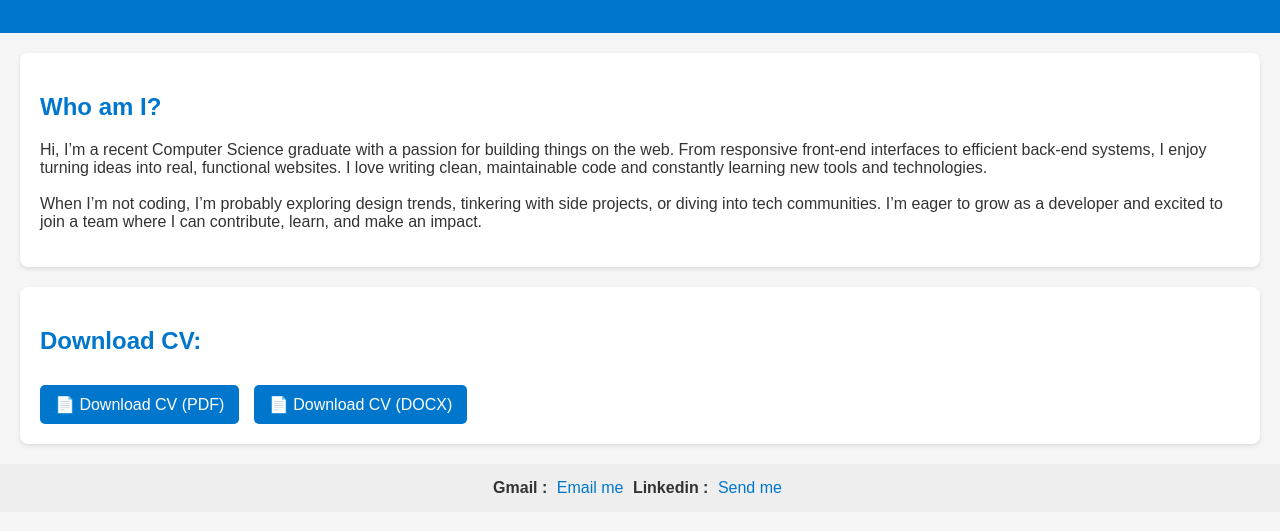
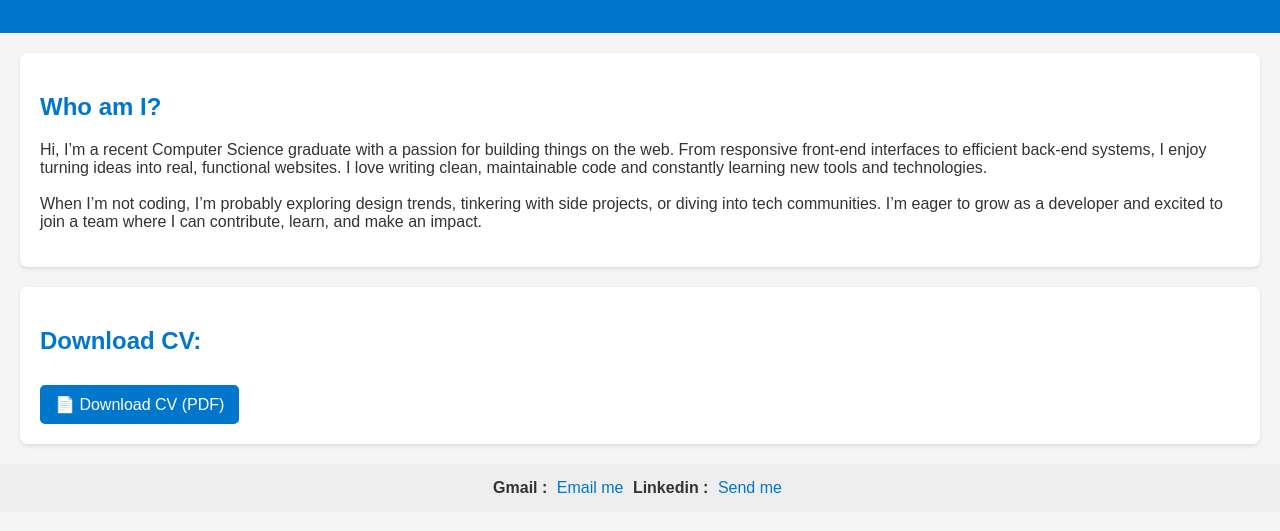
Before and after one commit to Techelectronic/Portfolio, a plain HTML site: page index.html in a window 1280 px wide. Shown: the part 121-652 px from the top of the page. Drawn offline with Linux system fonts and the light colour scheme.

Commit message:
Update index.html

```diff
--- a/index.html
+++ b/index.html
@@ -29,7 +29,6 @@
     <h2>Download CV:</h2>
     <div class="links">
       <a id="download-pdf" href="#" >📄 Download CV (PDF)</a>
-      <a id="download-docx" href="#" >📄 Download CV (DOCX)</a>
     </div>
   </section>
 
```
